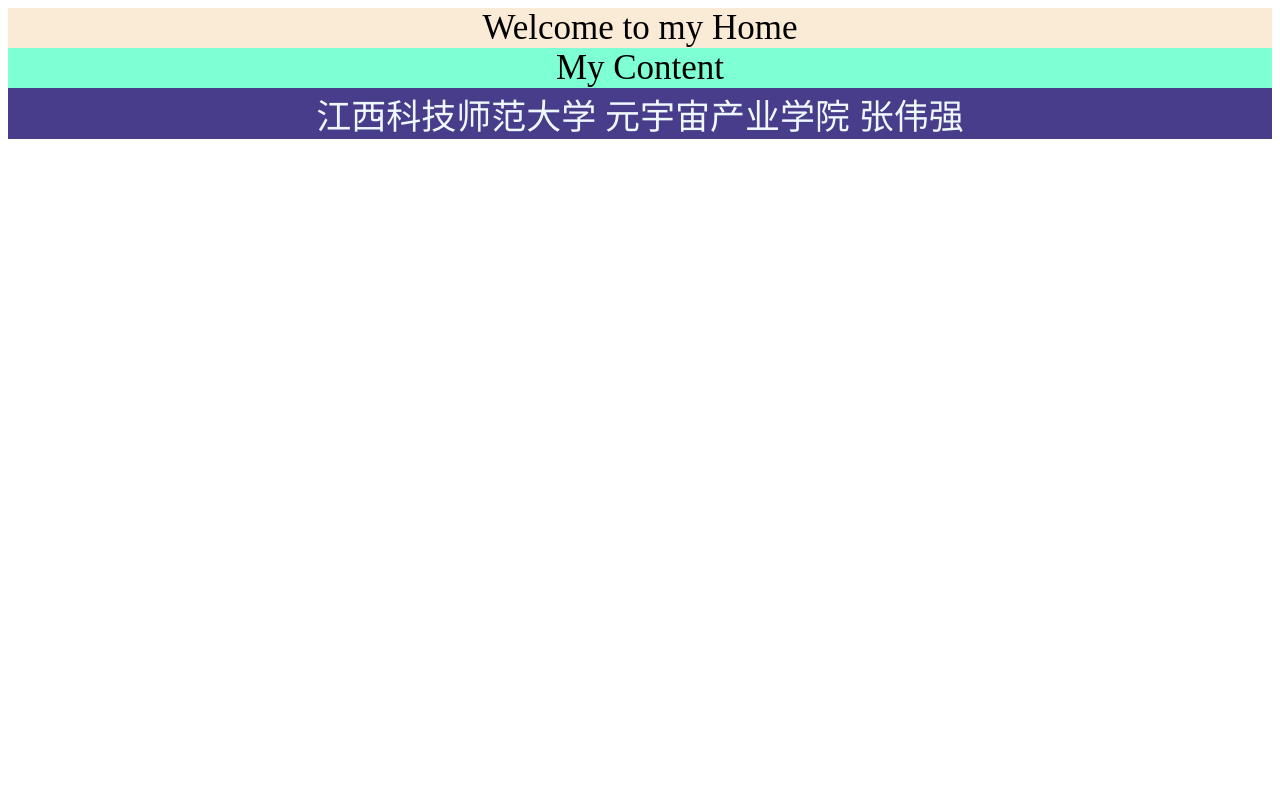
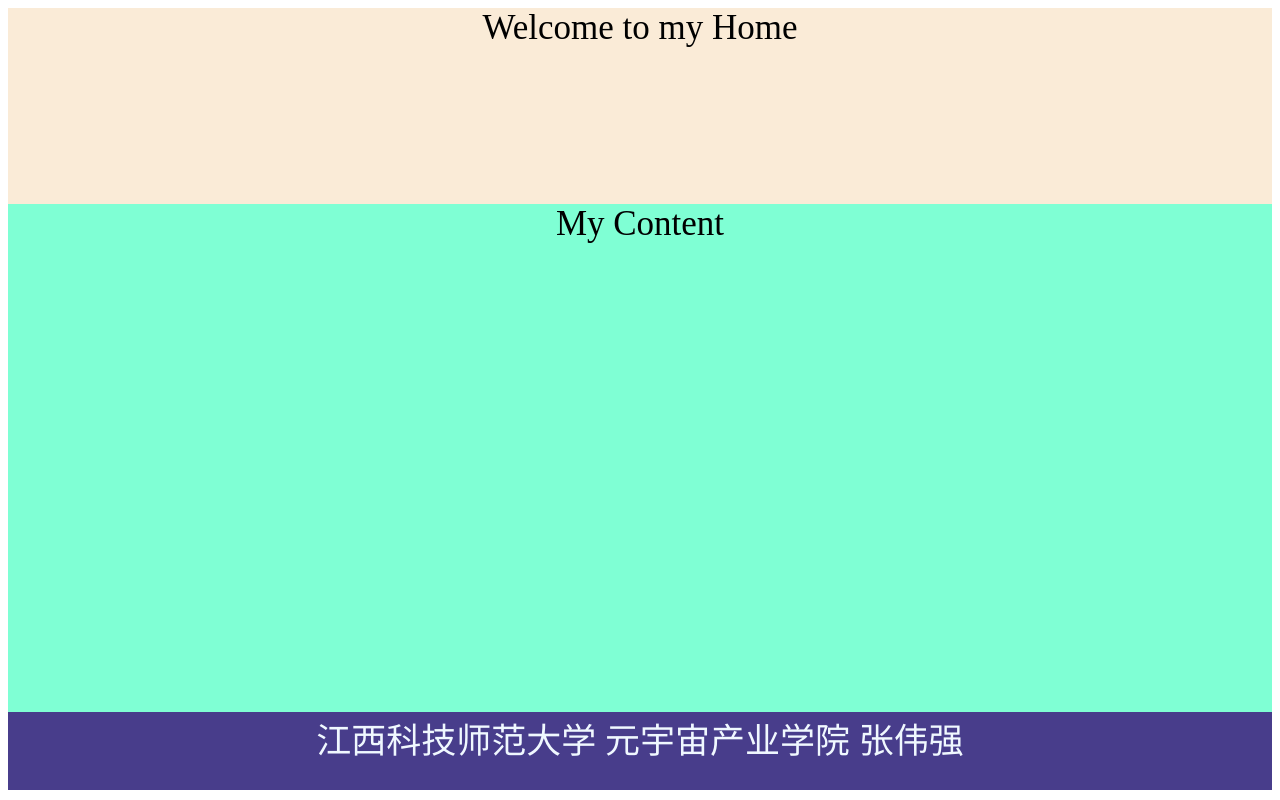
Before and after one commit to Sebowall/sebowall.github.io, a plain HTML site: page index.html in a window 1280 px wide. Drawn offline with Linux system fonts and the light colour scheme.

Commit message:
Update index.html

```diff
--- a/index.html
+++ b/index.html
@@ -37,5 +37,8 @@
     <footer>
        江西科技师范大学 元宇宙产业学院 张伟强
     </footer>
+    <script>
+        document.body.style.height=innerHeight-18+'px';
+    </script>
 </body>
 </html>
```
